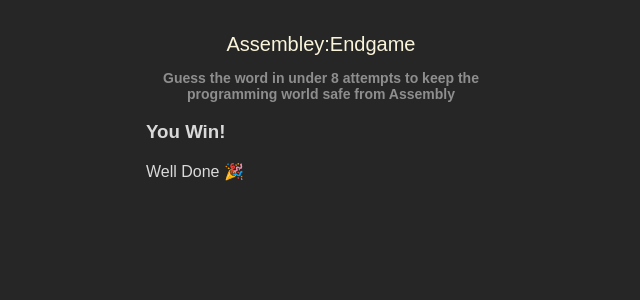
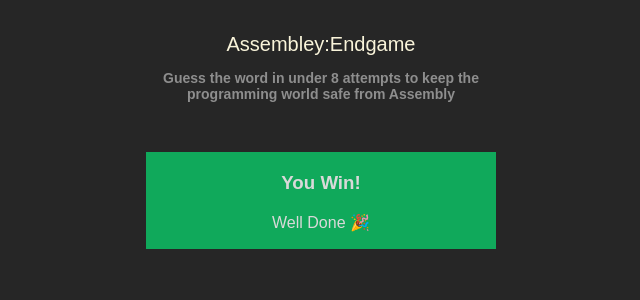
Before and after one commit to AshSiva17/HangManReact, a React (Vite) app: page / in a window 1280 px wide. Shown: the top 300 px of the page, without its empty margins (319-959 px from the left). Built offline with nearby package versions, Linux system fonts and the light colour scheme.

Commit message:
Add CSS for status section

```diff
--- a/src/index.css
+++ b/src/index.css
@@ -29,3 +29,17 @@ header h3{
     max-width: 350px;
     color: #8E8E8E;
 }
+
+.gameStatus{
+  text-align: center;
+  margin-top: 50px;
+  padding: 1px 0;
+  background-color: #10A95B;
+}
+
+.gameStatus h3{
+  margin: 16;
+}
+.gameStatus p{
+  margin: 16;
+}
```
